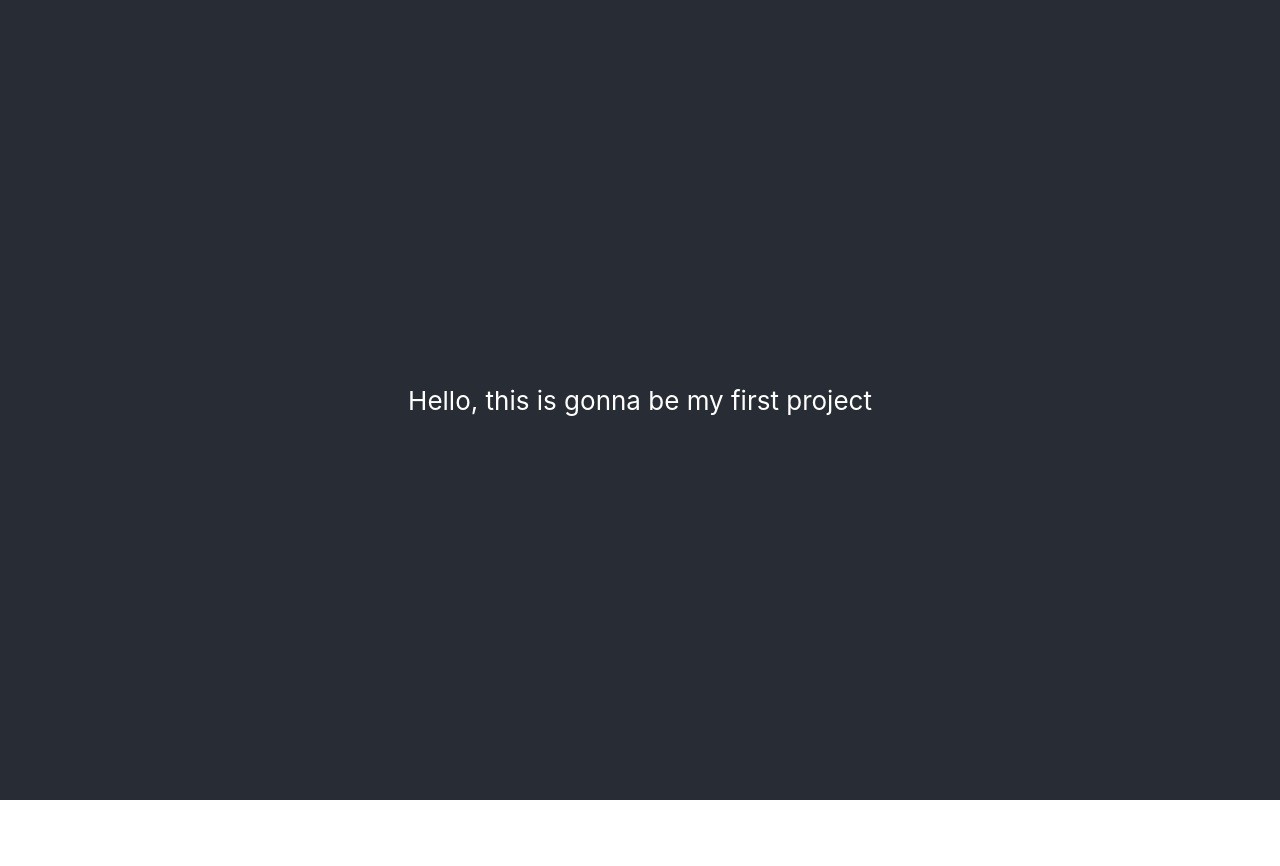
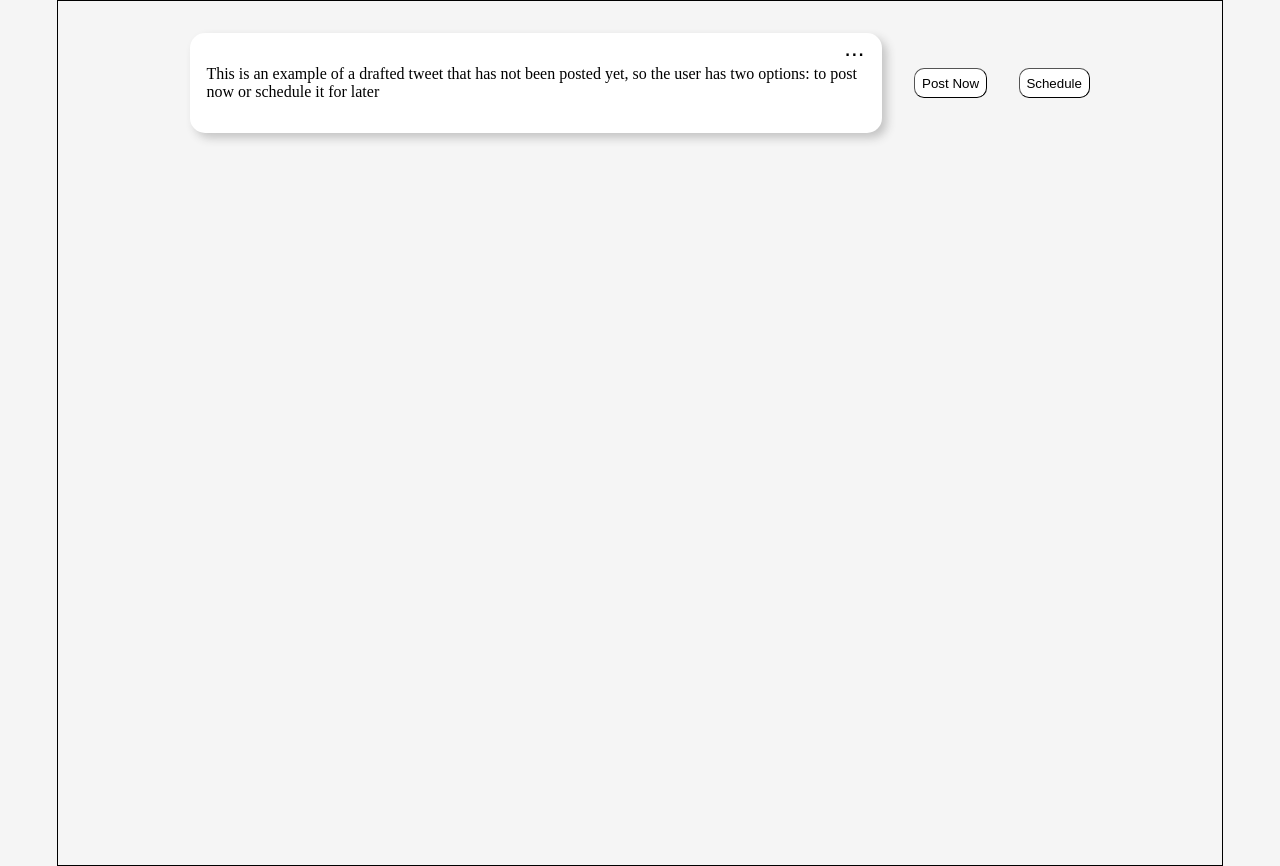
Before and after one commit to fedorarwp/SocialMediaManagement-FE, a React (Create React App) app in the folder socialmediamanagement-fe/: page / in a window 1280 px wide. Before the commit the page ends 800 px from the top, so only its background shows below. Built offline with nearby package versions, Linux system fonts and the light colour scheme.

Commit message:
first page

```diff
--- a/socialmediamanagement-fe/src/App.css
+++ /dev/null
@@ -1,38 +0,0 @@
-.App {
-  text-align: center;
-}
-
-.App-logo {
-  height: 40vmin;
-  pointer-events: none;
-}
-
-@media (prefers-reduced-motion: no-preference) {
-  .App-logo {
-    animation: App-logo-spin infinite 20s linear;
-  }
-}
-
-.App-header {
-  background-color: #282c34;
-  min-height: 100vh;
-  display: flex;
-  flex-direction: column;
-  align-items: center;
-  justify-content: center;
-  font-size: calc(10px + 2vmin);
-  color: white;
-}
-
-.App-link {
-  color: #61dafb;
-}
-
-@keyframes App-logo-spin {
-  from {
-    transform: rotate(0deg);
-  }
-  to {
-    transform: rotate(360deg);
-  }
-}
--- a/socialmediamanagement-fe/src/App.js
+++ b/socialmediamanagement-fe/src/App.js
@@ -1,11 +1,21 @@
-import './App.css';
-
+import './assets/style/main.css'
 function App() {
   return (
-    <div className="App">
-      <header className="App-header">
-        Hello, this is gonna be my first project
-      </header>
+    <div className="app">
+      <div className="wrapper">
+        <div className="post-item">
+          <div className="card">
+            <p>This is an example of a drafted tweet that has not been posted yet, so the user has two options: to post now or schedule it for later</p>
+            <button className="btn-more">...</button>
+          </div>
+          <div className="btn-container">
+          <button className="btn">Post Now</button>
+          </div>
+          <div className="btn-container">
+          <button className="btn">Schedule</button>
+          </div>
+        </div>
+      </div>
     </div>
   );
 }
--- /dev/null
+++ b/socialmediamanagement-fe/src/assets/style/main.css
@@ -0,0 +1,54 @@
+body{
+    margin: 0;
+}
+
+.app{
+    background-color: #f5f5f5;
+    min-height: 100vh;
+    width: 100vw;
+}
+
+.wrapper{
+    height: 100vh;
+    max-width: 1100px;
+    border: 1px solid #000000;
+    margin: 0 auto;
+    padding: 2rem;
+}
+
+.card{
+    background-color: white;
+    padding: 1rem;
+    border-radius: 15px;
+    box-shadow: 5px 5px 10px #c4c4c4;
+    width: 60%;
+    position: relative;
+}
+
+.post-item{
+    display: flex;
+    gap: 2rem;
+    justify-content: center;
+    margin-bottom: 1rem;
+}
+
+.btn-container{
+    display: flex;
+    align-items: center;
+}
+
+.btn-more{
+    position: absolute;
+    top: 0rem;
+    right: 0.75rem;
+    font-size: x-large;
+    background: none;
+    border: none;
+}
+
+.btn{
+    background: #ffffff;
+    border-radius: 10px;
+    padding: 0.5em;
+    border-width: 1px;
+}
--- a/socialmediamanagement-fe/src/index.css
+++ /dev/null
@@ -1,13 +0,0 @@
-body {
-  margin: 0;
-  font-family: -apple-system, BlinkMacSystemFont, 'Segoe UI', 'Roboto', 'Oxygen',
-    'Ubuntu', 'Cantarell', 'Fira Sans', 'Droid Sans', 'Helvetica Neue',
-    sans-serif;
-  -webkit-font-smoothing: antialiased;
-  -moz-osx-font-smoothing: grayscale;
-}
-
-code {
-  font-family: source-code-pro, Menlo, Monaco, Consolas, 'Courier New',
-    monospace;
-}
--- a/socialmediamanagement-fe/src/index.js
+++ b/socialmediamanagement-fe/src/index.js
@@ -1,6 +1,5 @@
 import React from 'react';
 import ReactDOM from 'react-dom/client';
-import './index.css';
 import App from './App';
 import reportWebVitals from './reportWebVitals';
 
```
Also changed, not shown: socialmediamanagement-fe/src/logo.svg (deleted), 1 other file (tests, documents, lock files or other folders).
